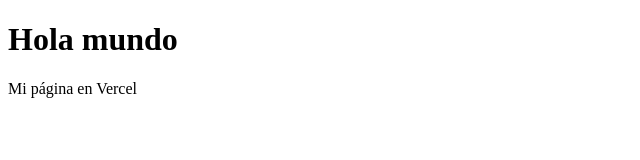
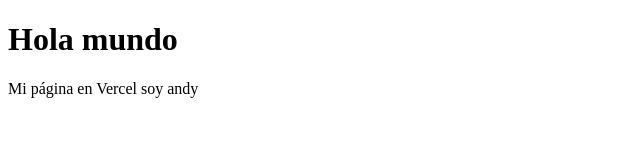
Before and after one commit to Proyecto-Rony-Andy-CapCom/U2ACT3-Trabajando-con-WorkFlows, a website: page index.html in a window 1280 px wide. Shown: the full height of the page, 0-640 px from the left. Drawn offline with Linux system fonts and the light colour scheme.

```diff
--- a/index.html
+++ b/index.html
@@ -7,6 +7,6 @@
 </head>
 <body>
   <h1>Hola mundo</h1>
-  <p>Mi página en Vercel</p>
+  <p>Mi página en Vercel soy andy </p>
 </body>
 </html>
```
